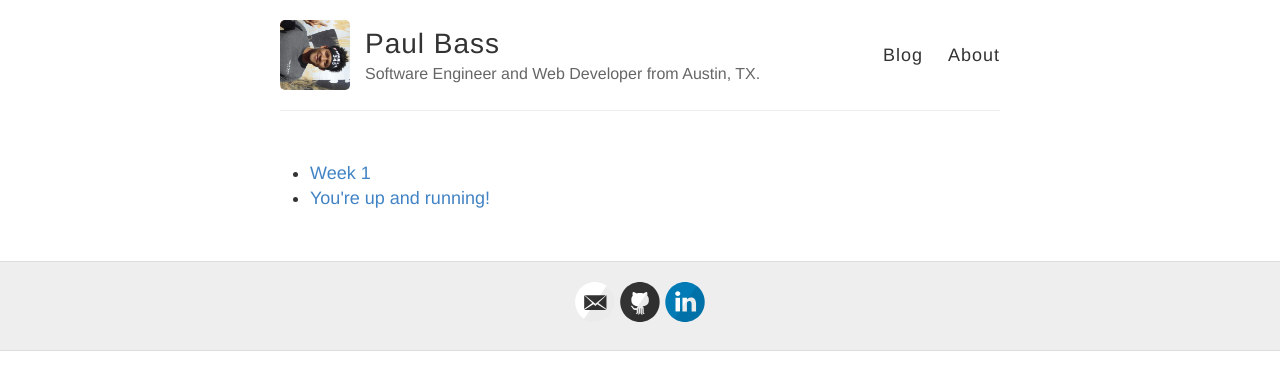
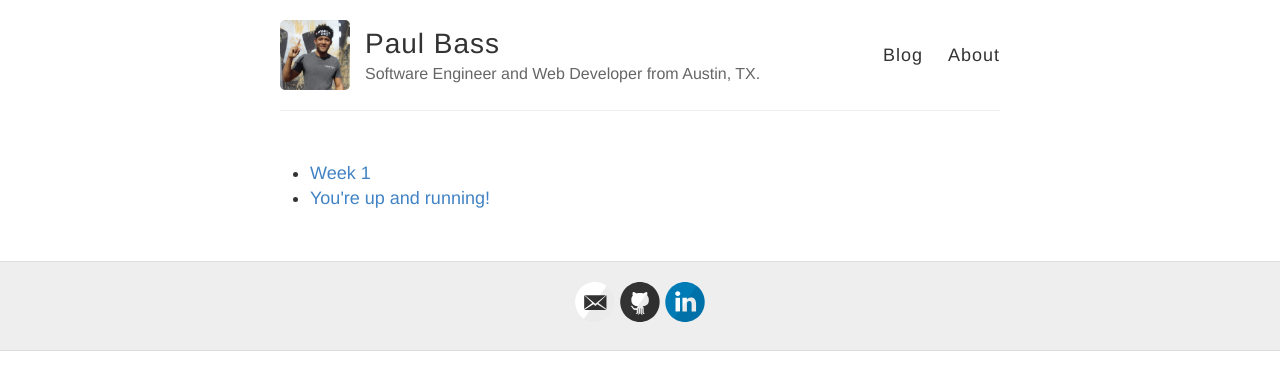
Before and after one commit to gunblader/gunblader.github.io, a Jekyll site: the page built from index.html, in a window 1280 px wide. Shown: the top 390 px of the page. Built offline with Jekyll 4.4.1, drawn with Linux system fonts in a browser that asks for light colours; Markdown is read by kramdown in place of the engine named in the settings.

Commit message:
add headshot pic

```diff
--- a/_config.yml
+++ b/_config.yml
@@ -9,7 +9,7 @@
 description: Software Engineer and Web Developer from Austin, TX.
 
 # URL of your avatar or profile pic (you could use your GitHub profile pic)
-avatar: http://gunblader.github.io/images/headShotRot.jpg
+avatar: http://gunblader.github.io/images/headShot.jpg
 
 #
 # Flags below are optional
@@ -23,7 +23,7 @@
   flickr:
   github: gunblader
   instagram:
-  linkedin: Paul Bass
+  linkedin: Paul-Bass
   pinterest:
   rss: # just type anything here for a working RSS icon
   twitter:
```
Also changed, not shown: 1 other file.
